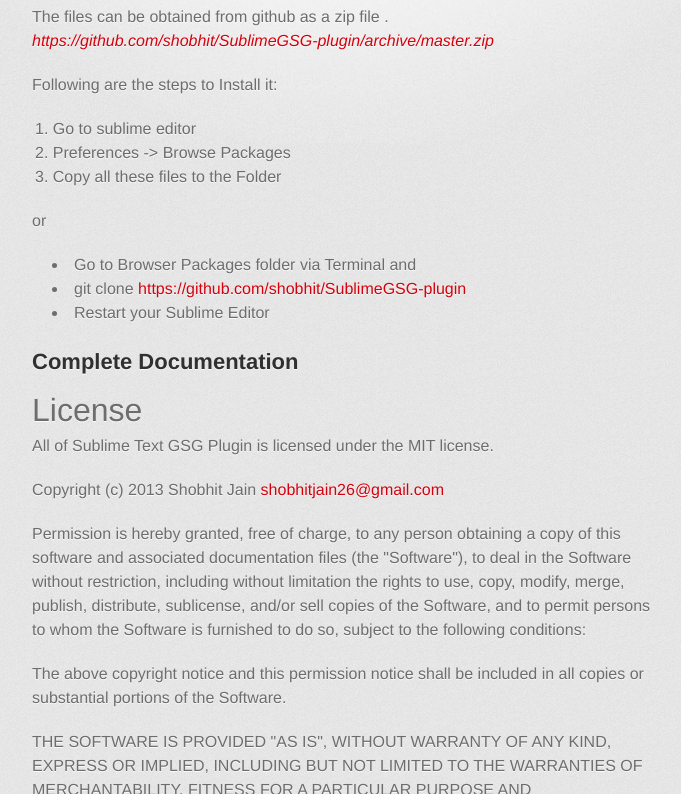
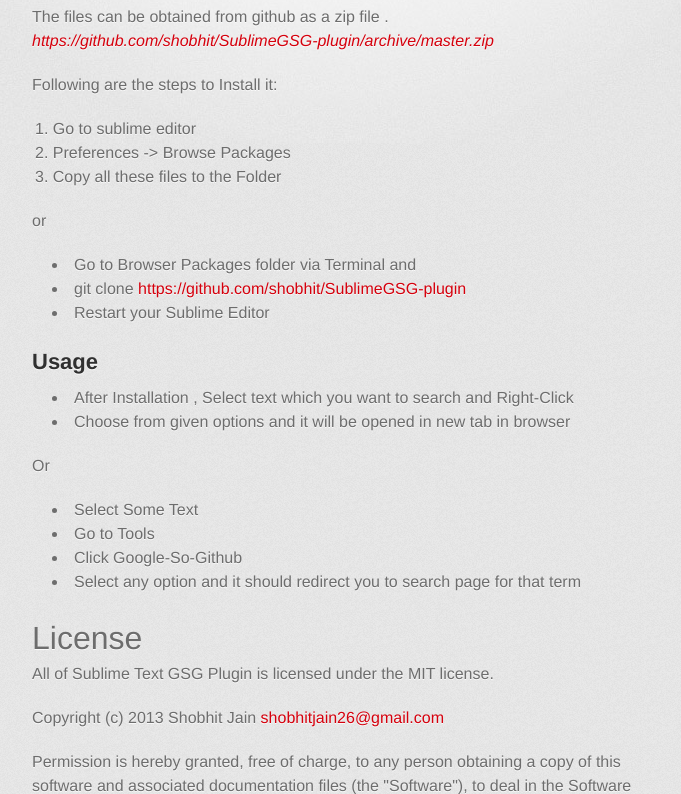
Before and after one commit to shobhit/SublimeGSG-plugin, a plain HTML site: page index.html in a window 1280 px wide. Shown: the part 430-1224 px from the top of the page, without its empty margins (298-979 px from the left). Drawn offline with Linux system fonts and the light colour scheme; a web font is replaced by a local one.

```diff
--- a/index.html
+++ b/index.html
@@ -56,9 +56,19 @@
 </li>
 <li>Restart your Sublime Editor</li>
 </ul><h2>
-<a name="complete-documentation" class="anchor" href="#complete-documentation"><span class="octicon octicon-link"></span></a>Complete Documentation</h2>
+<a name="usage" class="anchor" href="#usage"><span class="octicon octicon-link"></span></a>Usage</h2>
 
-<h1>
+<ul>
+<li>After Installation , Select text which you want to search and Right-Click </li>
+<li>Choose from given options and it will be opened in new tab in browser</li>
+</ul><p>Or </p>
+
+<ul>
+<li>Select Some Text</li>
+<li>Go to Tools</li>
+<li>Click Google-So-Github</li>
+<li>Select any option and it should redirect you to search page for that term</li>
+</ul><h1>
 <a name="license" class="anchor" href="#license"><span class="octicon octicon-link"></span></a>License</h1>
 
 <p>All of Sublime Text GSG Plugin is licensed under the MIT license.</p>
```
Also changed, not shown: params.json (+1 -1 lines).
